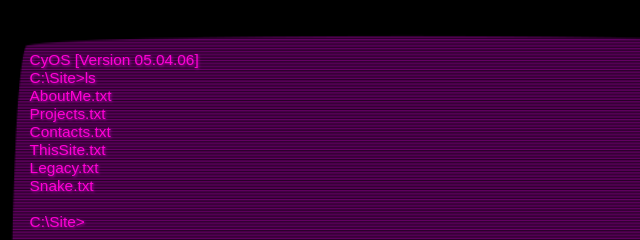
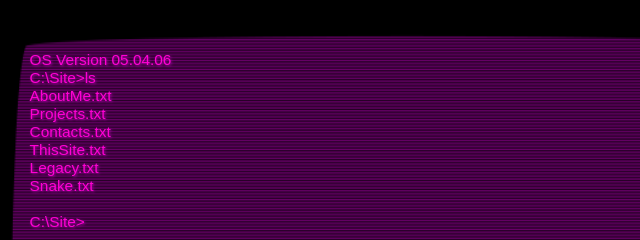
Before and after one commit to Cyvann7/cyvannsite, a website: page index.html in a window 1280 px wide. Shown: the top 240 px of the page, 236-876 px from the left. Drawn offline with Linux system fonts and the light colour scheme; a web font is replaced by a local one.

Commit message:
Update index.html
Updating site for putting on CV

```diff
--- a/index.html
+++ b/index.html
@@ -16,7 +16,7 @@
 		<div id="content">
 
 
-			<p class="text-main">CyOS [Version 05.04.06] <br> C:\Site&gt;ls</p>
+			<p class="text-main">OS Version 05.04.06 <br> C:\Site&gt;ls</p>
 			<ul class="list-main">
 				<li onmouseover="onLiHover('AboutMe.txt' )" onclick="onLiClick('AboutMe.txt' )" class="text-main" >AboutMe.txt</li>
 				<li onmouseover="onLiHover('Projects.txt')" onclick="onLiClick('Projects.txt')" class="text-main" >Projects.txt</li>
```
